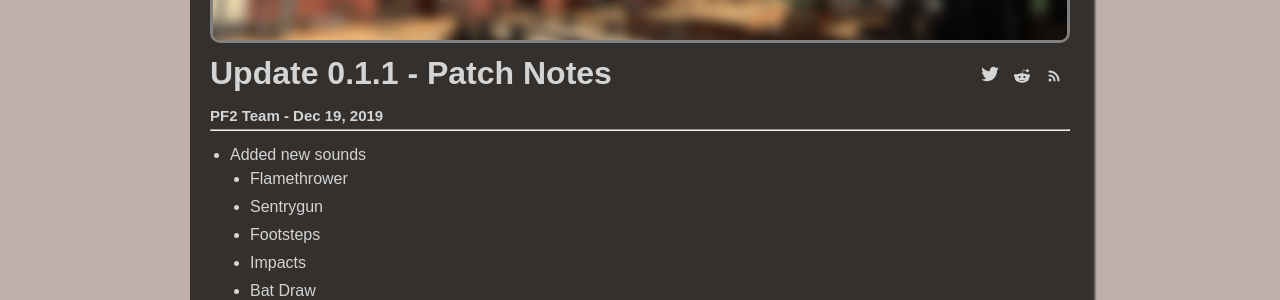
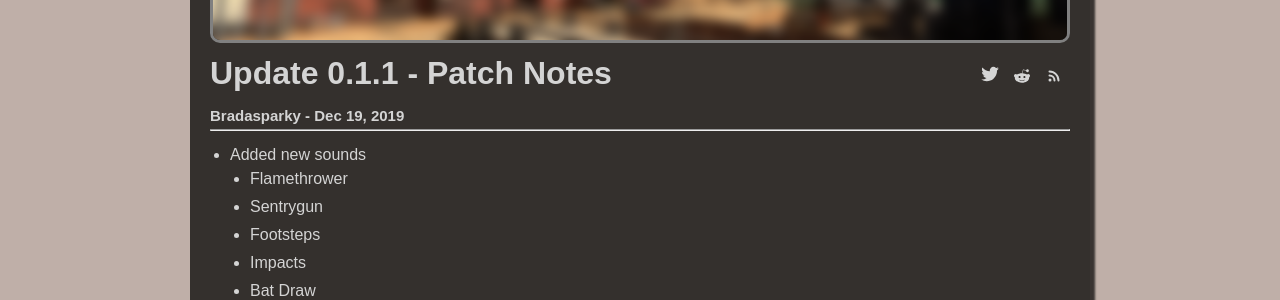
Before and after one commit to Pre-Fortress-2/PF2-Website, a Jekyll site: the page built from _posts/updates/2019-12-19-update-011.md, in a window 1280 px wide. Shown: the part 564-864 px from the top of the page. Built offline with Jekyll 4.4.1, drawn with Linux system fonts in a browser that asks for light colours.

Commit message:
Forgot an author on update page + revert date on draft blog here

```diff
--- a/_posts/updates/2019-12-19-update-011.md
+++ b/_posts/updates/2019-12-19-update-011.md
@@ -8,8 +8,8 @@ categories: updates
 permalink: /:categories/0.1.1/
 description: "Updates to the current version of Pre Fortress 2."
 minibanner: update-011.png
+author: Bradasparky
 image: /assets/blog/images/sd-oldlogo-banner.png
-hidden: false
 ---
 
 - Added new sounds
```
Also changed, not shown: _drafts/2022-3-1-source-mods-as-a-hobby.md (+1 -1 lines).
